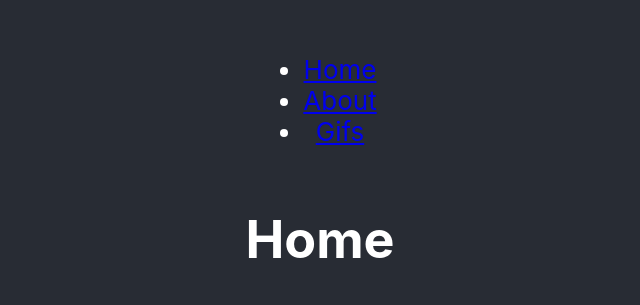
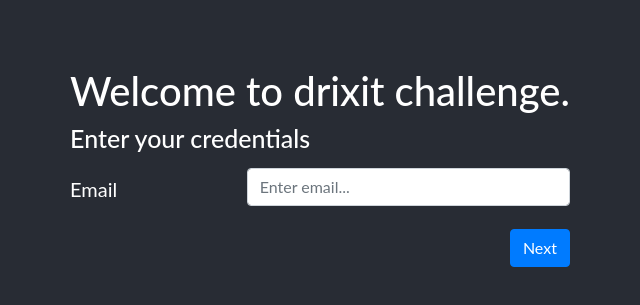
Before and after one commit to jtallar/drixit-challenge, a React (Create React App) app in the folder react/: page / in a window 1280 px wide. Shown: the part 233-538 px from the top of the page, without its empty margins (320-960 px from the left). Built offline with nearby package versions, Linux system fonts and the light colour scheme.

Commit message:
Base Login Form (front only), not finished

```diff
--- a/react/package.json
+++ b/react/package.json
@@ -6,6 +6,7 @@
     "@testing-library/jest-dom": "^5.11.9",
     "@testing-library/react": "^11.2.5",
     "@testing-library/user-event": "^12.8.3",
+    "bootstrap": "^4.6.0",
     "react": "^17.0.1",
     "react-dom": "^17.0.1",
     "react-router-dom": "^5.2.0",
--- a/react/src/App.css
+++ /dev/null
@@ -1,14 +0,0 @@
-.App {
-  text-align: center;
-}
-
-.App-content {
-  background-color: #282c34;
-  min-height: 100vh;
-  display: flex;
-  flex-direction: column;
-  align-items: center;
-  justify-content: center;
-  font-size: calc(10px + 2vmin);
-  color: white;
-}
--- a/react/src/App.js
+++ b/react/src/App.js
@@ -1,35 +1,16 @@
 import {BrowserRouter as Router, Switch, Route, Link } from 'react-router-dom'
-import './App.css';
-import ListOfGifs from './pages/ListOfGifs'
-import Home from './pages/Home'
-import About from './pages/About'
+import './styles/App.css';
+import Login from './pages/Login'
+import UserInfo from './pages/UserInfo'
 
 function App() {
   return (
     <Router>
       <div className="App">
         <div className="App-content">
-          <div>
-            <nav>
-              <ul>
-                <li>
-                  <Link to="/">Home</Link>
-                </li>
-                <li>
-                  <Link to="/about">About</Link>
-                </li>
-                <li>
-                  <Link to="/gifs/dsadas">Gifs</Link>
-                </li>
-              </ul>
-            </nav>
-          </div>
-
           <Switch>
-            <Route path="/gifs/:keyword" component={ListOfGifs}/>
-            <Route path="/gifs" component={ListOfGifs}/>
-            <Route path="/about" component={About}/>
-            <Route path="/" component={Home}/>
+            <Route path="/user-info" component={UserInfo}/>
+            <Route path="/" component={Login}/>
           </Switch>
         </div>
       </div>
--- /dev/null
+++ b/react/src/components/LoginForm.js
@@ -0,0 +1,77 @@
+import { Component } from 'react'
+import '../styles/Login.css'
+
+// Based on https://es.reactjs.org/docs/forms.html
+export default class LoginForm extends Component {
+    constructor(props) {
+        super(props);
+        this.state = {
+            email: '',
+            password: '',
+            showPassword: false
+        };
+
+        this.handleChange = this.handleChange.bind(this);
+        this.handleSubmit = this.handleSubmit.bind(this);
+    }
+
+    handleChange(event) {
+        const target = event.target;
+        this.setState({
+            [target.name]: target.value
+        });
+    }
+
+    // TODO: Ver que hago aca
+    handleSubmit(event) {
+        if (!this.showPassword) {
+            this.showPassword = true;
+        }
+        event.preventDefault();
+    }
+
+    render() {
+        return (
+            <div>
+                <form onSubmit={this.handleSubmit}>
+                    <div className="row form-group">
+                        <div className="col-4">
+                            <label className="form-label">Email</label>
+                        </div>
+                        <div className="col-8">
+                            <input
+                                className="form-control"
+                                id="email"
+                                name="email"
+                                type="email"
+                                placeholder="Enter email..."
+                                value={this.state.email}
+                                onChange={this.handleChange} />
+                        </div>
+                    </div>
+                    { this.state.showPassword &&
+                        <div className="row form-group" >
+                        <div className="col-4">
+                            <label className="form-label">Password</label>
+                        </div>
+                        <div className="col-8">
+                            <input
+                                className="form-control"
+                                id="password"
+                                name="password"
+                                type="password"
+                                placeholder="Enter password..."
+                                value={this.state.password}
+                                onChange={this.handleChange} />
+                            </div>
+                        </div>
+                    }
+
+                    <div className="text-right">
+                        <input type="submit" className="btn btn-primary" value="Next"/>
+                    </div>
+                </form>
+            </div>
+        );
+    }
+}
--- a/react/src/index.js
+++ b/react/src/index.js
@@ -1,6 +1,7 @@
+import 'bootstrap/dist/css/bootstrap.css';
 import React from 'react';
 import ReactDOM from 'react-dom';
-import './index.css';
+import './styles/index.css'
 import App from './App';
 import reportWebVitals from './reportWebVitals';
 
--- /dev/null
+++ b/react/src/pages/Login.js
@@ -0,0 +1,15 @@
+import {useState} from 'react'
+import LoginForm from '../components/LoginForm'
+import '../styles/Login.css'
+
+export default function Login () {
+    const [loading, setLoading] = useState(false);
+
+    return (
+        <div>
+            <h1>Welcome to drixit challenge.</h1>
+            <h3>Enter your credentials</h3>
+            <LoginForm/>
+        </div>
+    );
+}
--- /dev/null
+++ b/react/src/pages/UserInfo.js
@@ -0,0 +1,5 @@
+export default function UserInfo () {
+    return (
+        <h1>UserInfo</h1>
+    )
+}
--- /dev/null
+++ b/react/src/styles/App.css
@@ -0,0 +1,32 @@
+/* .App {
+  text-align: center;
+} */
+
+.App-content {
+  background-color: #282c34;
+  min-height: 100vh;
+  display: flex;
+  flex-direction: column;
+  align-items: center;
+  justify-content: center;
+  font-size: calc(10px + 2vmin);
+  color: white;
+}
+
+body text, a, strong, p, h1, h2, h2.bold, h3, h4, h5, h6, label, span,
+.btn, a.page-link, .msg-title, .msg-content, .row, .modal,
+.custom-form-input, .custom-form-file,.custom-form-select{
+  font-family: 'Lato', sans-serif;
+}
+
+h1{
+  font-size: 40px;
+}
+
+h3 {
+  font-size: 25px;
+}
+
+label {
+  font-size: 20px;
+}
--- /dev/null
+++ b/react/src/styles/Login.css
@@ -0,0 +1,4 @@
+.form-group {
+    margin-top: 15px;
+    margin-bottom: 15px;
+}
```
Also changed, not shown: react/src/styles/index.css (renamed from react/src/index.css), 1 other file (tests, documents, lock files or other folders).
